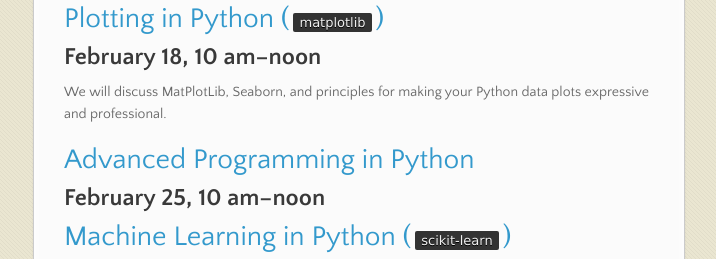
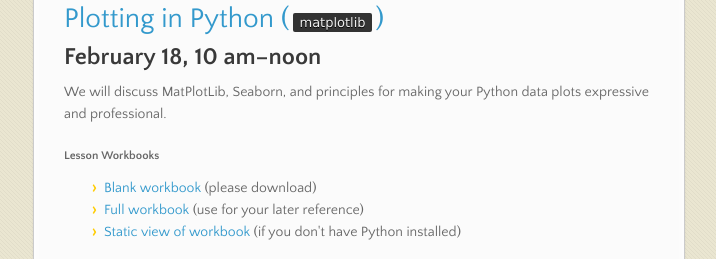
Before and after one commit to illinois-cse/python-sp15, a plain HTML site: page index.html in a window 1280 px wide. Shown: the part 1865-2124 px from the top of the page, without its empty margins (282-998 px from the left). Drawn offline with nearby package versions, Linux system fonts and the light colour scheme.

```diff
--- a/index.html
+++ b/index.html
@@ -124,6 +124,18 @@
 
 <p>We will discuss MatPlotLib, Seaborn, and principles for making your Python data plots expressive and professional.</p>
 
+<h5>
+<a id="lesson-workbooks-2" class="anchor" href="#lesson-workbooks-2" aria-hidden="true"><span class="octicon octicon-link"></span></a>Lesson Workbooks</h5>
+
+<ul>
+<li>
+<a href="https://raw.githubusercontent.com/uiuc-cse/python-sp15/gh-pages/lessons/matplotlib-working.ipynb">Blank workbook</a> (please download)</li>
+<li>
+<a href="https://raw.githubusercontent.com/uiuc-cse/python-sp15/gh-pages/lessons/matplotlib.ipynb">Full workbook</a> (use for your later reference)</li>
+<li>
+<a href="http://nbviewer.ipython.org/gist/glaksh100/81ed89adbe8a2b54314f">Static view of workbook</a> (if you don't have Python installed)</li>
+</ul>
+
 <h1>
 <a id="advanced-programming-in-python" class="anchor" href="#advanced-programming-in-python" aria-hidden="true"><span class="octicon octicon-link"></span></a><a href="#advanced">Advanced Programming in Python</a>
 </h1>
```
Also changed, not shown: params.json (+1 -1 lines).
